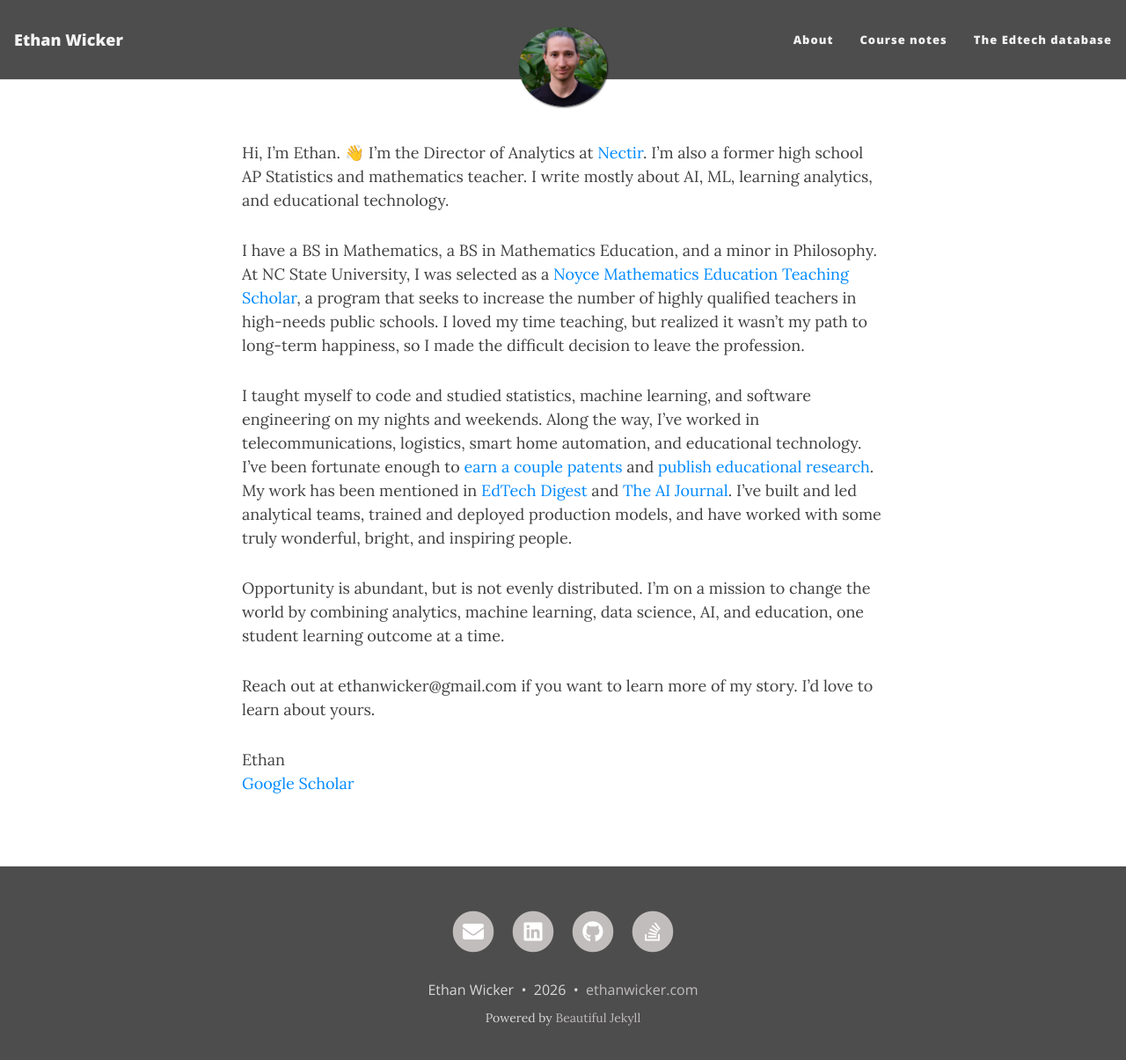
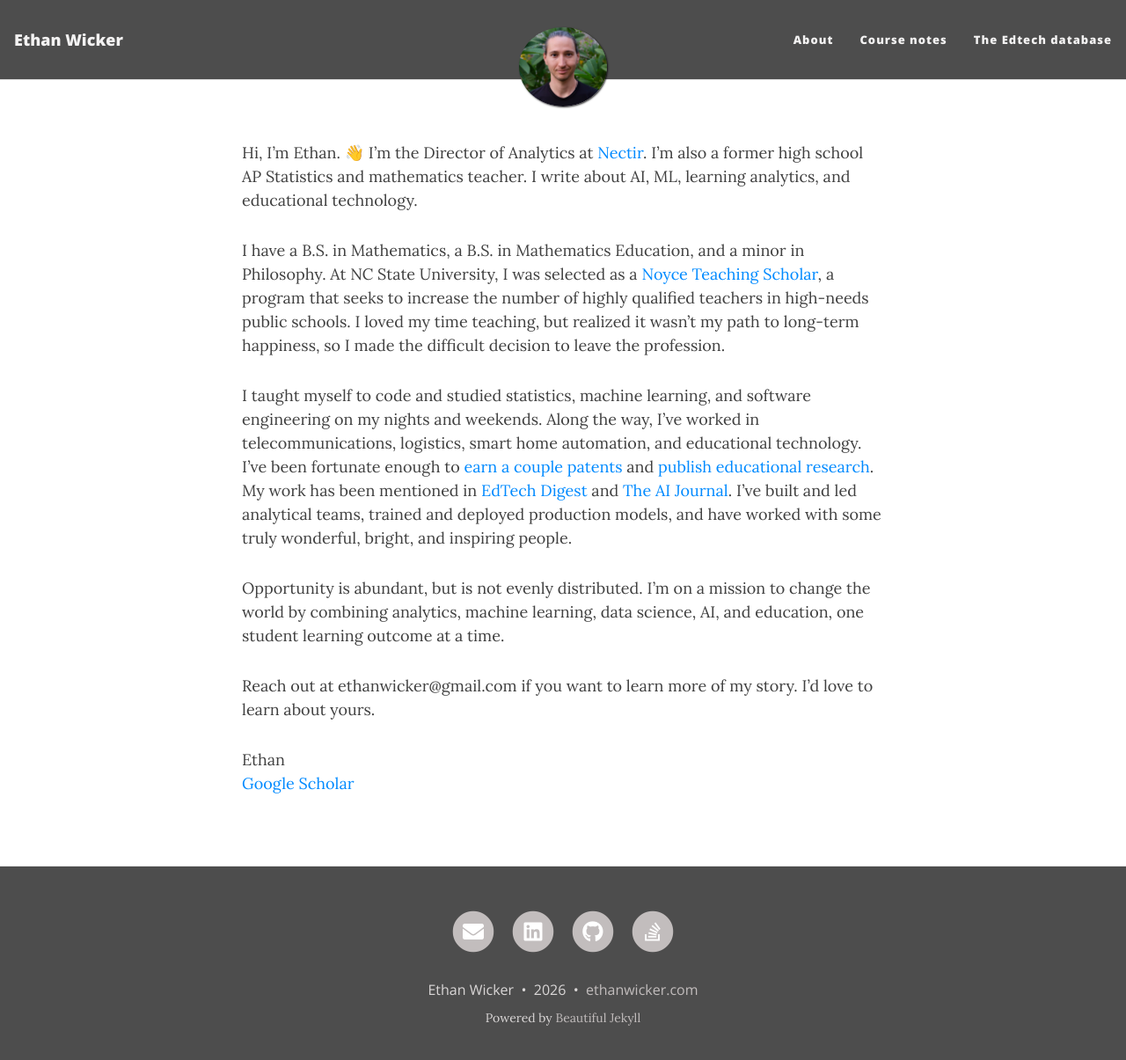
Before and after one commit to ethanwicker/ethanwicker.github.io, a Jekyll site: the page built from subpages/about.md, in a window 1280 px wide and 1218 px high. Shown: the top 1205 px of the window at 88% size. Built offline with Jekyll 4.4.1, drawn with Linux system fonts in a browser that asks for light colours; nearby versions of some CDN libraries; our own code applies the rules of GitHub Pages for plain Markdown files.

Commit message:
Refine about.md content and formatting
Updated formatting and minor text adjustments for clarity.

```diff
--- a/subpages/about.md
+++ b/subpages/about.md
@@ -1,12 +1,12 @@
-Hi, I'm Ethan. 👋 I'm the Director of Analytics at [Nectir](https://www.nectir.io/).  I'm also a former high school AP Statistics and mathematics teacher.  I write mostly about AI, ML, learning analytics, and educational technology.
+Hi, I'm Ethan. 👋 I'm the Director of Analytics at [Nectir](https://www.nectir.io/).  I'm also a former high school AP Statistics and mathematics teacher.  I write about AI, ML, learning analytics, and educational technology.
 
-I have a BS in Mathematics, a BS in Mathematics Education, and a minor in Philosophy.  At NC State University, I was selected as a [Noyce Mathematics Education Teaching Scholar](https://www.nsfnoyce.org/){:target="_blank"}, a program that seeks to increase the number of highly qualified teachers in high-needs public schools.  I loved my time teaching, but realized it wasn't my path to long-term happiness, so I made the difficult decision to leave the profession.
+I have a B.S. in Mathematics, a B.S. in Mathematics Education, and a minor in Philosophy.  At NC State University, I was selected as a [Noyce Teaching Scholar](https://www.nsfnoyce.org/){:target="_blank"}, a program that seeks to increase the number of highly qualified teachers in high-needs public schools.  I loved my time teaching, but realized it wasn't my path to long-term happiness, so I made the difficult decision to leave the profession.
 
-I taught myself to code and studied statistics, machine learning, and software engineering on my nights and weekends.  Along the way, I've worked in telecommunications, logistics, smart home automation, and educational technology.  I've been fortunate enough to [earn a couple patents](https://patents.google.com/?inventor=Ethan+Wicker){:target="_blank"} and [publish educational research](https://www.researchgate.net/publication/393574973_An_Experimental_Study_of_the_Effect_of_AI_Course_Assistants_on_Student_Grade_Outcomes).  My work has been mentioned in [EdTech Digest](https://www.edtechdigest.com/2025/08/07/lapu-research-shows-ai-powered-course-assistants-increased-student-gpa-by-7-5/) and [The AI Journal](https://aijourn.com/nectir-and-lapu-find-targeted-edtech-ai-can-improve-student-gpas-by-7-5-in-peer-reviewed-study/).  I've built and led analytical teams, trained and deployed production models, and have worked with some truly wonderful, bright, and inspiring people.
+I taught myself to code and studied statistics, machine learning, and software engineering on my nights and weekends.  Along the way, I've worked in telecommunications, logistics, smart home automation, and educational technology.  I've been fortunate enough to [earn a couple patents](https://patents.google.com/?inventor=Ethan+Wicker){:target="_blank"} and [publish educational research](https://www.researchgate.net/publication/393574973_An_Experimental_Study_of_the_Effect_of_AI_Course_Assistants_on_Student_Grade_Outcomes){:target="_blank"}.  My work has been mentioned in [EdTech Digest](https://www.edtechdigest.com/2025/08/07/lapu-research-shows-ai-powered-course-assistants-increased-student-gpa-by-7-5/){:target="_blank"} and [The AI Journal](https://aijourn.com/nectir-and-lapu-find-targeted-edtech-ai-can-improve-student-gpas-by-7-5-in-peer-reviewed-study/){:target="_blank"}.  I've built and led analytical teams, trained and deployed production models, and have worked with some truly wonderful, bright, and inspiring people.
 
 Opportunity is abundant, but is not evenly distributed.  I'm on a mission to change the world by combining analytics, machine learning, data science, AI, and education, one student learning outcome at a time.
 
 Reach out at ethanwicker@gmail.com if you want to learn more of my story.  I'd love to learn about yours.
 
 Ethan<br>
-[Google Scholar](https://scholar.google.com/citations?user=fo3o-SEAAAAJ)<br>
+[Google Scholar](https://scholar.google.com/citations?user=fo3o-SEAAAAJ){:target="_blank"}<br>
```
